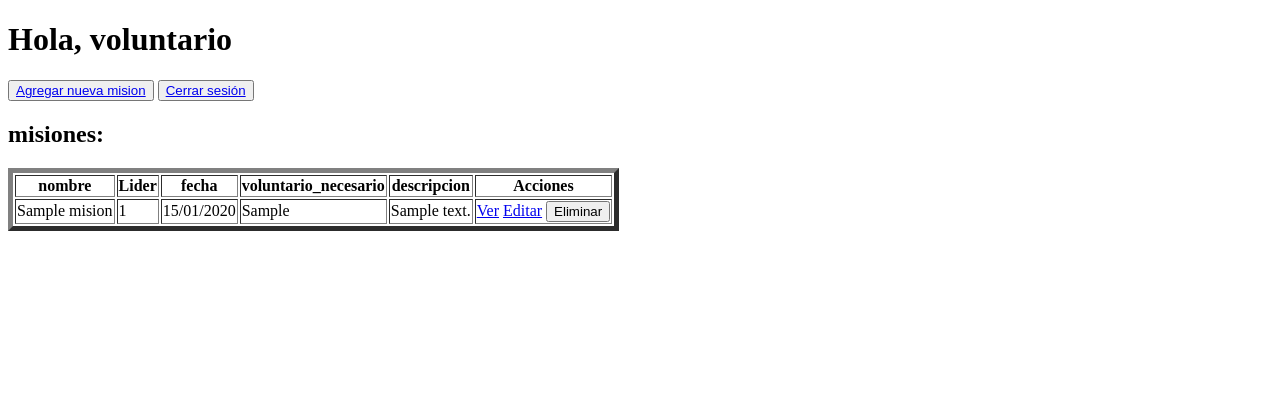
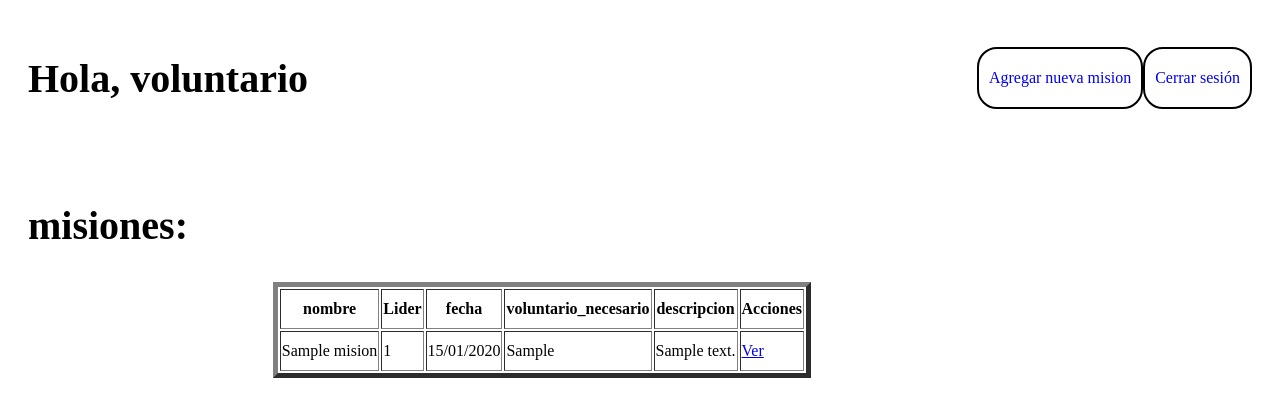
Before and after one commit to c4rl0s-B/intento3_certificaci-n, a Flask app: template flask_app/templates/dashboard.html in a window 1280 px wide. Shown: the top 417 px of the page. Run offline with Flask 3, Linux system fonts and the light colour scheme; the template is opened without the code that fills it: most values are stand-ins (such as "Sample title", 1, 10 or a date in 2020).

Commit message:
pagina terminada con css a la mitad

```diff
--- /dev/null
+++ b/flask_app/static/css/dashboard.css
@@ -0,0 +1,47 @@
+.encabezado{
+    display:flex;
+    justify-content: space-between;
+    align-items: center;
+    width: 100%;
+    box-sizing: border-box;
+    padding: 20px;
+}
+.encabezado h1{
+    font-size: 40px;
+}
+h2{
+    font-size: 40px;
+}
+.botones-derecha{
+    display: flex;
+    align-items: center;
+    gap: 15;
+}
+.boton {
+    display: inline-block;
+    padding: 20px 10px;
+    border: 2px solid black;
+    border-radius: 20px;
+    background-color: white;
+    text-decoration: none;
+    gap: 29px;
+}
+.boton:hover {
+    background-color: #dcdcdc;
+}
+section{
+    padding: 20px;
+}
+
+section table{
+    margin-left: 20%;
+}
+section table thead{
+    width: 50px;
+    height: 40px;
+}
+section table tr{
+    width: 50px;
+    height: 40px;
+    align-items: center;
+}
--- a/flask_app/templates/dashboard.html
+++ b/flask_app/templates/dashboard.html
@@ -4,12 +4,16 @@
     <meta charset="UTF-8">
     <meta name="viewport" content="width=device-width, initial-scale=1.0">
     <title>Mis viajes</title>
+    <link rel="stylesheet" href="{{ url_for('static', filename='css/dashboard.css') }}">
 </head>
 <body>
-    <header>
+    <header class="encabezado">
         <h1>Hola, {{ session.get('nombre', 'voluntario') }}</h1>
-        <button><a href="/mision/nuevo">Agregar nueva mision</a></button>
-        <button><a href="/cerrar_sesion">Cerrar sesión</a></button>
+        <div class="botones-derecha">
+            <a href="/mision/nuevo" class="boton">Agregar nueva mision</a>
+            <a href="/cerrar_sesion" class="boton">Cerrar sesión</a>
+        </div>
+
     </header>
     <section>
         <h2>misiones:</h2>
@@ -34,10 +38,12 @@
                     <td>{{ mision.descripcion }}</td>
                     <td>
                         <a href="/mision/{{mision.id}}/ver">Ver</a>
-                        <a href="{{ url_for('editar_mision', id=mision.id) }}">Editar</a>
-                        <form action="/mision/{{mision.id}}/eliminar" method="post" style="display:inline;">
-                            <button type="submit">Eliminar</button>
-                        </form>
+                        {%if session.get('usuario_id') == mision.usuario_id%}
+                            <a href="{{ url_for('editar_mision', id=mision.id) }}">Editar</a>
+                            <form action="/mision/{{mision.id}}/eliminar" method="post" style="display:inline;">
+                                <button type="submit">Eliminar</button>
+                            </form>
+                        {%endif%}
                     </td>
                 </tr>
             {% endfor %}
```
Also changed, not shown: db.sql (+25 -4 lines), flask_app/static/css/index.css (added, +13 -0 lines), flask_app/templates/index.html (+6 -3 lines), flask_app/static/css/editar_mision.css (added), flask_app/static/css/nueva_mision.css (added), flask_app/static/css/ver_mision.css (added).
